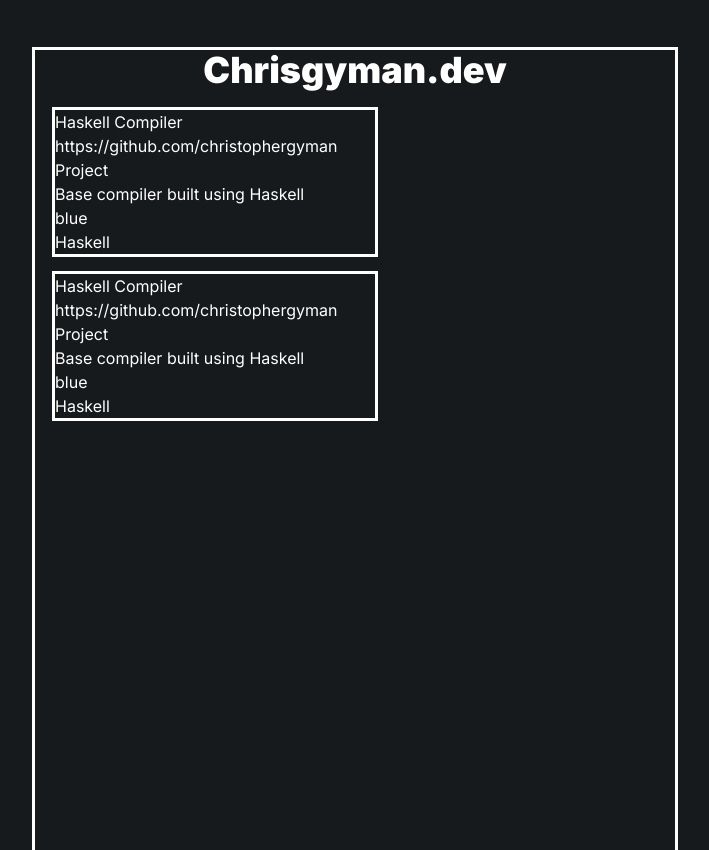
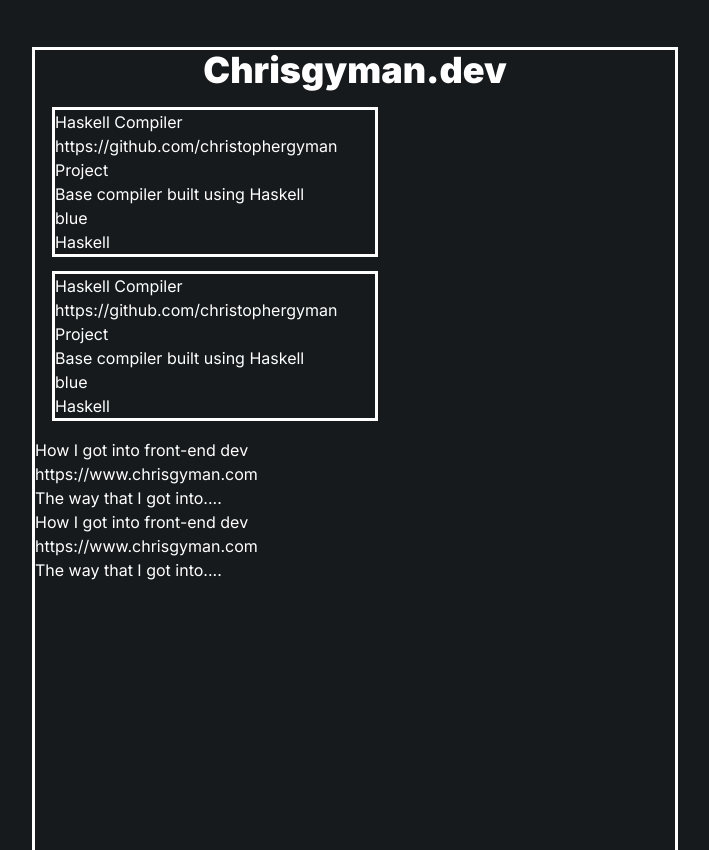
Before and after one commit to christophergyman/chrisgyman.dev, a Next.js app in the folder chrisgyman-dev/: page / in a window 1280 px wide. Shown: the whole page, without its empty margins (285-994 px from the left). Built offline with nearby package versions, Linux system fonts and the light colour scheme.

Commit message:
functionality complete

```diff
--- a/chrisgyman-dev/src/app/page.tsx
+++ b/chrisgyman-dev/src/app/page.tsx
@@ -3,10 +3,12 @@ import { ProjectBubble } from "./components/project-bubble";
 import { Project } from "./project";
 import { ProjectGrid } from "./components/project-grid";
 import { PostGrid } from "./components/post-grid";
+import { Post } from "./post";
 
 export default function Home() {
   // example project
   const exampleProject: Project = {
+    id: 1,
     title: "Haskell Compiler",
     link: "https://github.com/christophergyman",
     postType: "Project",
@@ -17,6 +19,16 @@ export default function Home() {
   // example projectArr
   const exampleProjectArr: Project[] = [exampleProject, exampleProject];
 
+  // example post
+  const examplePost: Post = {
+    id: 1,
+    title: "How I got into front-end dev",
+    content: "The way that I got into.... ",
+    link: "https://www.chrisgyman.com",
+  };
+
+  const examplePostArr: Post[] = [examplePost, examplePost];
+
   // return JSX
   return (
     <main>
@@ -26,6 +38,7 @@ export default function Home() {
             Chrisgyman.dev
           </h1>
           <ProjectGrid projectList={exampleProjectArr} />
+          <PostGrid postList={examplePostArr} />
         </div>
       </div>
     </main>
--- a/chrisgyman-dev/src/app/post.ts
+++ b/chrisgyman-dev/src/app/post.ts
@@ -1,4 +1,5 @@
 interface Post {
+  id: number;
   title: string;
   content: string;
   link: string;
--- a/chrisgyman-dev/src/app/project.ts
+++ b/chrisgyman-dev/src/app/project.ts
@@ -1,4 +1,5 @@
 interface Project {
+  id: number;
   title: string;
   link: string;
   postType: string;
```
